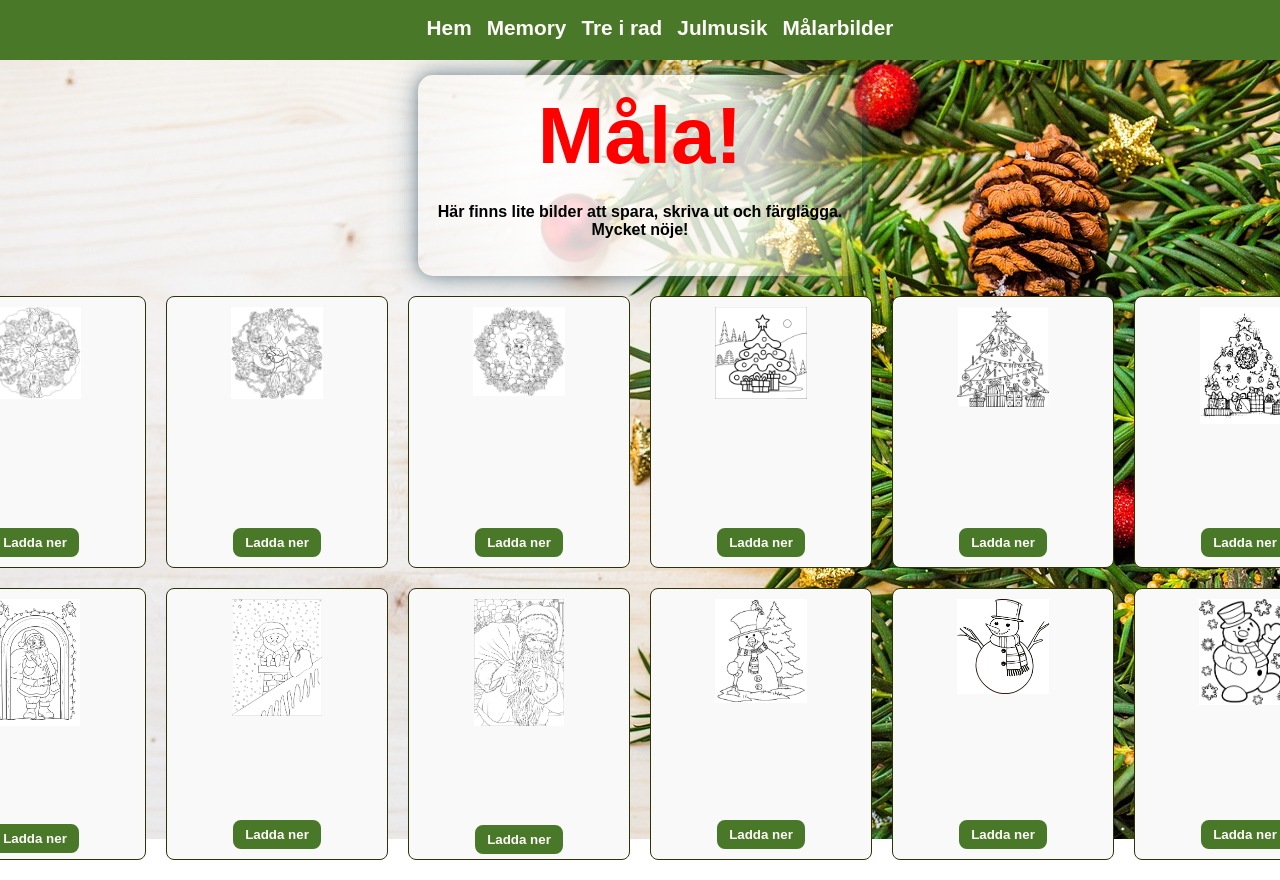
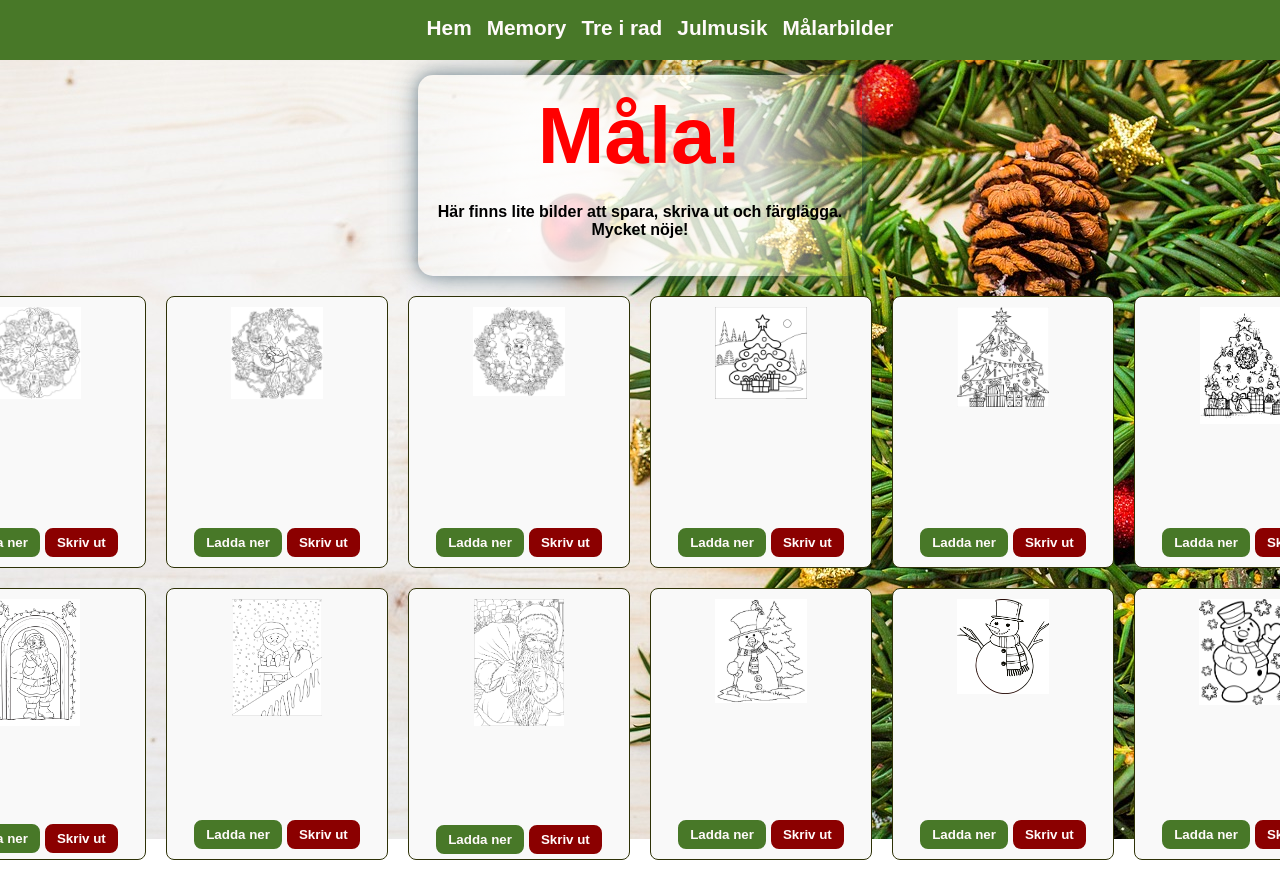
Before and after one commit to annkar73/react-christmas-card, a React (Vite) app: page /coloring in a window 1280 px wide. Shown: the top 880 px of the page. Built offline with nearby package versions, Linux system fonts and the light colour scheme.

Commit message:
add function and button for printing

```diff
--- a/src/pages/ColoringPage.tsx
+++ b/src/pages/ColoringPage.tsx
@@ -77,7 +77,16 @@ const coloringPages: ColoringPageItem[] = [
     fullSize: "./coloringpageimages/snowman3.png",
   },
 
-]
+];
+
+const handlePrint = (fullSize: string) => {
+  const printWindow = window.open(fullSize, '_blank');
+  if (printWindow) {
+    printWindow.onload = () => {
+      printWindow.print();
+    };
+  }
+};
 
   return (
     <>
@@ -95,9 +104,12 @@ const coloringPages: ColoringPageItem[] = [
             <a href={page.fullSize} target="_blank" rel="noopener noreferrer">
               <img src={page.fullSize} alt={`Målarbild ${page.id}`} className="thumbnail" />
             </a>
+            <div className='button-container'>
             <button className='download-button'>
               <a href={page.fullSize} download={`coloring-page${page.id}.png`}>Ladda ner</a>
             </button>
+            <button className='print-button' onClick={() => handlePrint(page.fullSize)}>Skriv ut</button>
+          </div>
           </div>
           );
         })}
--- a/src/styles/ColoringPage.css
+++ b/src/styles/ColoringPage.css
@@ -74,6 +74,13 @@ body {
   .thumbnail:hover {
     transform: scale(1.05);
   }
+
+  .button-container {
+    display: flex;
+    flex-direction: row;
+    gap: 5px;
+  }
+
   .download-button {
     background-color: #487828 ;
     color: snow;
@@ -96,6 +103,22 @@ body {
     border: 2px solid #487828;
   }
 
+  .print-button {
+    background-color: darkred ;
+    color: snow;
+    padding: 5px 10px;
+    border: 2px solid darkred;
+    border-radius: 8px;
+    cursor: pointer;
+    text-decoration: none;
+    font-weight: bold;
+  }
+  .print-button:hover {
+    background-color: snow;
+    color: darkred;
+    border: 2px solid darkred;
+  }
+
 @media (max-width: 400px) {
     .coloring-grid {
         grid-template-columns: 1fr;
```
